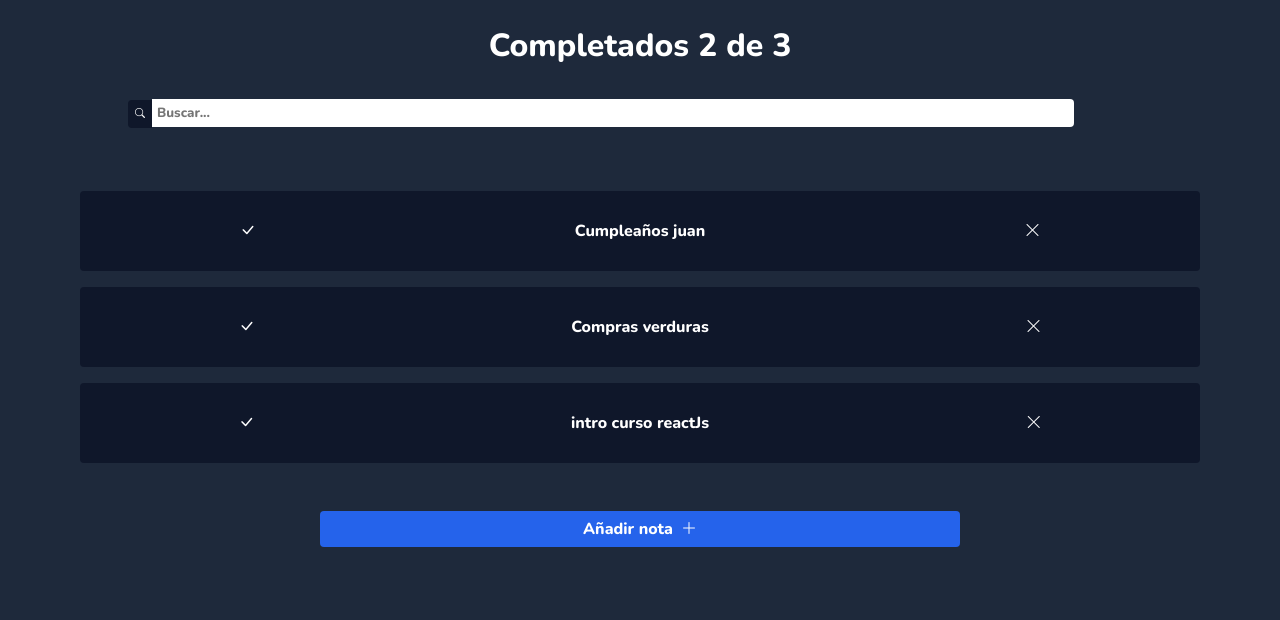
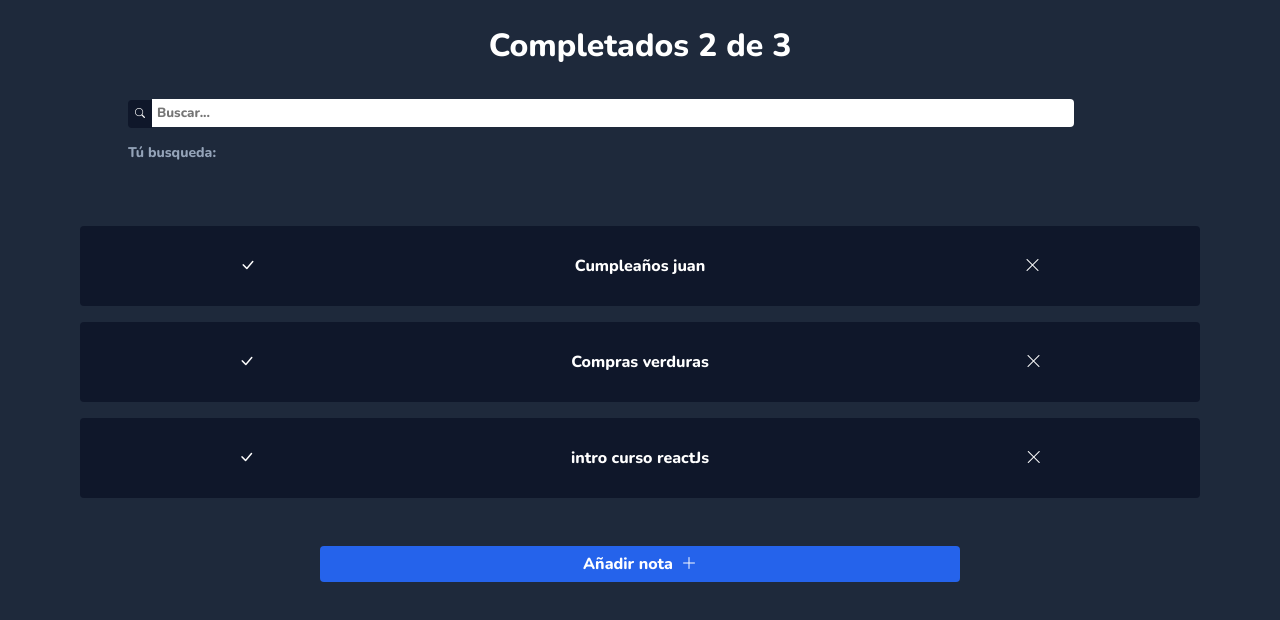
Before and after one commit to davecoude/TODOs-App, a React (Create React App) app: page / in a window 1280 px wide. Shown: the top 620 px of the page. Built offline with nearby package versions, Linux system fonts and the light colour scheme.

Commit message:
Uso basico del hook useState

```diff
--- a/src/TodoSearch.js
+++ b/src/TodoSearch.js
@@ -4,8 +4,11 @@ import "bootstrap-icons/font/bootstrap-icons.css"
 
 function TodoSearch() {
 
+    const [search, setSearch] = React.useState('');
+
     const searchValueChange = (event) => {
         console.log(event.target.value);
+        setSearch(event.target.value);
     }
 
     return(
@@ -15,7 +18,9 @@ function TodoSearch() {
                 className="TodoSearch"
                 placeholder="Buscar..."
                 onChange={searchValueChange}
+                value={search}
             ></input>
+            <p>Tú busqueda: {search}</p>
         </div>
     );
 }
```
